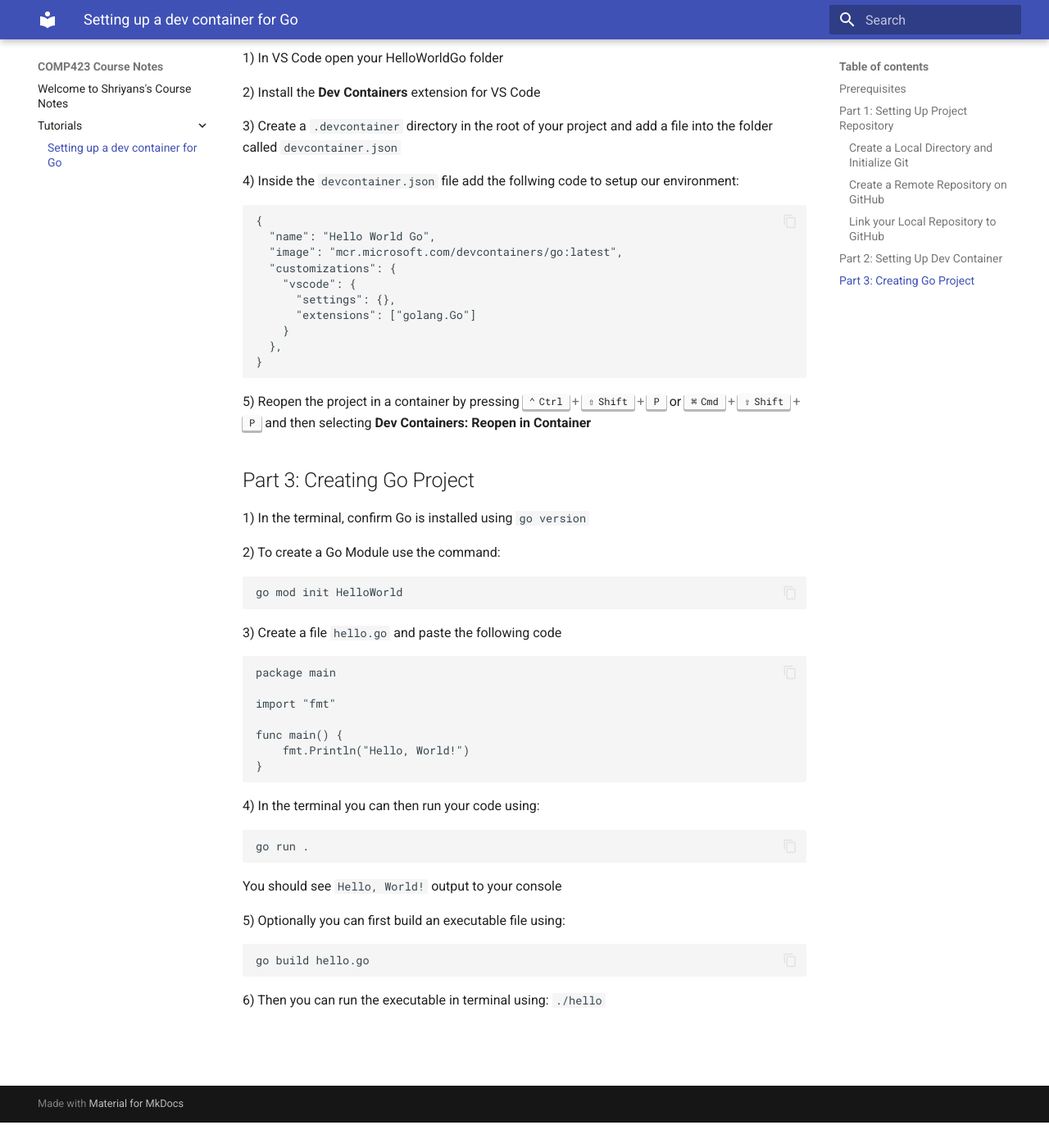
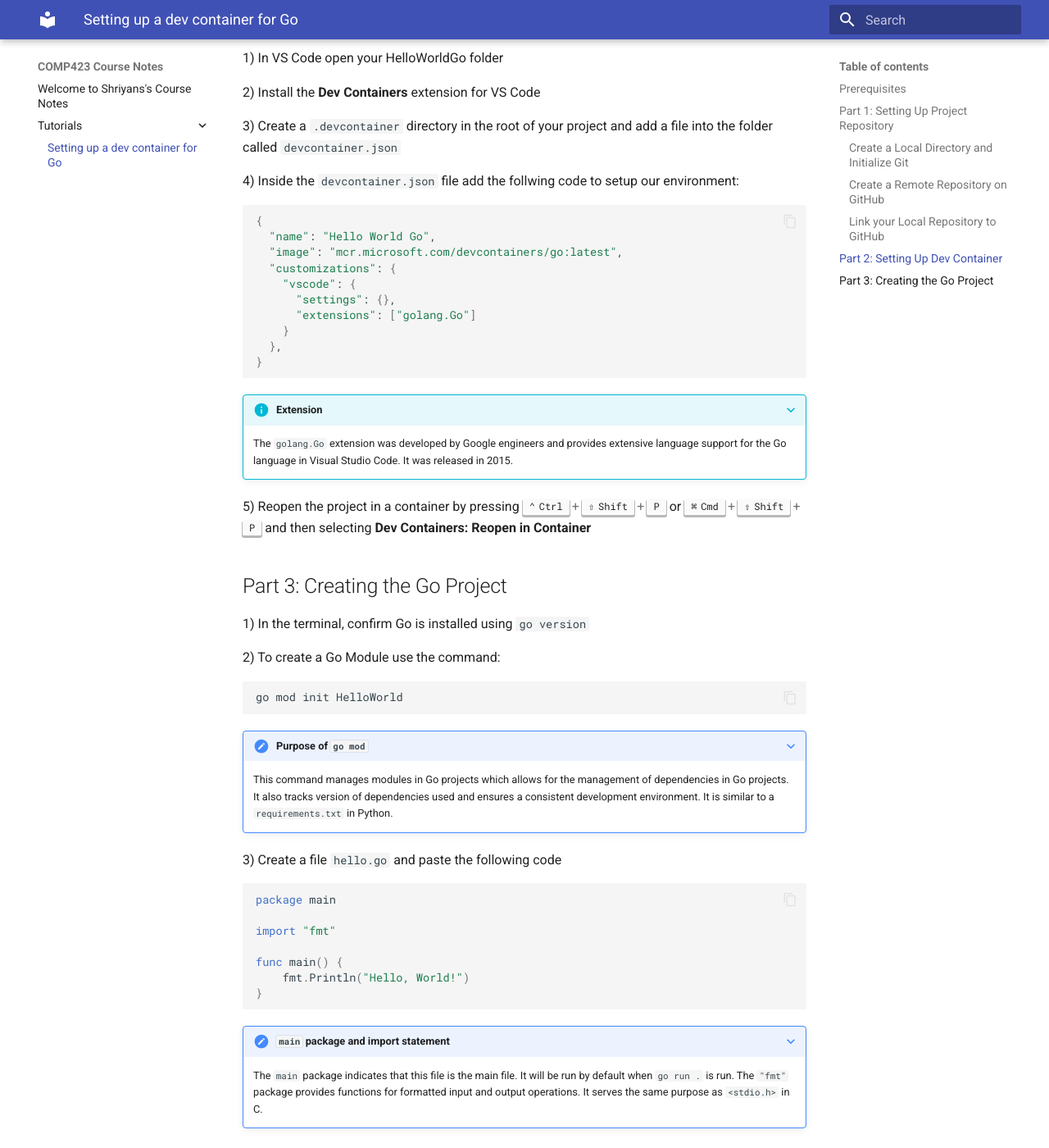
Before and after one commit to shrithebee1/comp423-course-notes, an MkDocs documentation site: the page built from docs/tutorials/go-setup.md, in a window 1280 px wide and 1400 px high, scrolled down 1793 px. Shown: the whole window at 82% size. Built offline with MkDocs 1.6.1 and Material for MkDocs 9.7.7, drawn with Linux system fonts in a browser that asks for light colours; before the commit the page ends 3162 px from its top, so only the background shows below that; some of the changed text lies outside the part shown.

Commit message:
Admonitions and other cleanups

````diff
--- a/docs/tutorials/go-setup.md
+++ b/docs/tutorials/go-setup.md
@@ -98,9 +98,12 @@
 }
 ```
 
+???+ info "Extension"
+    The ```golang.Go``` extension was developed by Google engineers and provides extensive language support for the Go language in Visual Studio Code. It was released in 2015.
+
 5) Reopen the project in a container by pressing ++ctrl+shift+p++ or ++cmd+shift+p++ and then selecting **Dev Containers: Reopen in Container**
 
-## Part 3: Creating Go Project
+## Part 3: Creating the Go Project
 
 1) In the terminal, confirm Go is installed using ```go version```
 
@@ -110,9 +113,13 @@
 go mod init HelloWorld
 ```
 
+???+ note "Purpose of ```go mod```"
+    This command manages modules in Go projects which allows for the management of dependencies in Go projects. It also tracks version of dependencies used and ensures a consistent development environment. It is similar to a ```requirements.txt``` in Python.
+
+
 3) Create a file ```hello.go``` and paste the following code
 
-```sh
+```go
 package main
 
 import "fmt"
@@ -121,6 +128,11 @@
     fmt.Println("Hello, World!")
 }
 ```
+
+???+ note "```main``` package and import statement"
+    The ```main``` package indicates that this file is the main file. It will be run by default when ```go run . ``` is run.
+    The ```"fmt"``` package provides functions for formatted input and output operations. It serves the same purpose as ```<stdio.h>``` in C.
+
 
 4) In the terminal you can then run your code using:
 
@@ -138,6 +150,9 @@
 
 6) Then you can run the executable in terminal using: ```./hello```
 
+???+ warning
+    If you wish to preserve the binary of the built program, **do not** use ```go run .```, instead use the above two step process.
+
 
 
 
--- a/mkdocs.yml
+++ b/mkdocs.yml
@@ -7,3 +7,5 @@
 markdown_extensions:
   - pymdownx.keys
   - admonition
+  - pymdownx.details
+  - pymdownx.superfences
````
